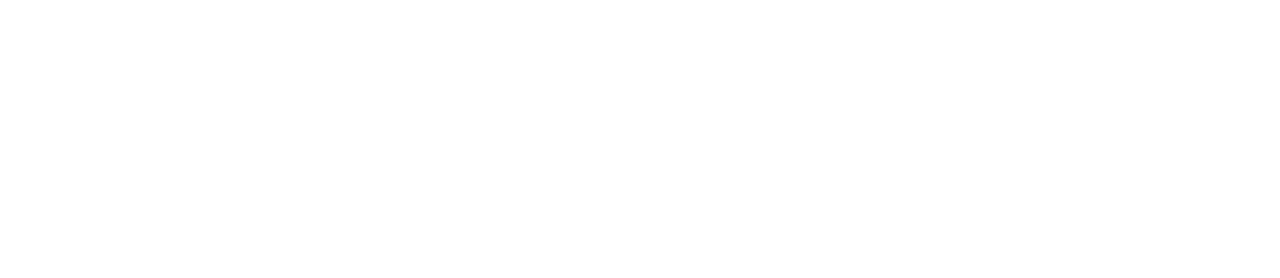
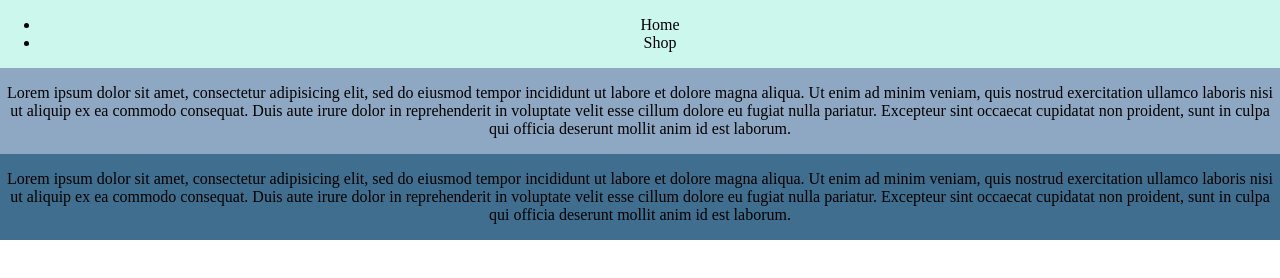
Before and after one commit to cbclark007/HighQualitySurfingWebsite, a plain HTML site: page index.html in a window 1280 px wide. Drawn offline with Linux system fonts and the light colour scheme.

Commit message:
three different color sections

```diff
--- a/index.html
+++ b/index.html
@@ -6,5 +6,36 @@
 </head>
 <body>
 
+<section id="nav">
+	<nav>
+		<ul>
+			<li>Home</li>
+			<li>Shop</li>
+		</ul>
+	</nav>
+</section>
+
+<section id="section1">
+	<p>Lorem ipsum dolor sit amet, consectetur adipisicing elit, sed do eiusmod
+	tempor incididunt ut labore et dolore magna aliqua. Ut enim ad minim veniam,
+	quis nostrud exercitation ullamco laboris nisi ut aliquip ex ea commodo
+	consequat. Duis aute irure dolor in reprehenderit in voluptate velit esse
+	cillum dolore eu fugiat nulla pariatur. Excepteur sint occaecat cupidatat non
+	proident, sunt in culpa qui officia deserunt mollit anim id est laborum.</p>
+</section>
+
+<section id="section2">
+	<p>Lorem ipsum dolor sit amet, consectetur adipisicing elit, sed do eiusmod
+	tempor incididunt ut labore et dolore magna aliqua. Ut enim ad minim veniam,
+	quis nostrud exercitation ullamco laboris nisi ut aliquip ex ea commodo
+	consequat. Duis aute irure dolor in reprehenderit in voluptate velit esse
+	cillum dolore eu fugiat nulla pariatur. Excepteur sint occaecat cupidatat non
+	proident, sunt in culpa qui officia deserunt mollit anim id est laborum.</p>
+</section>
+
+<section id="section3">
+
+</section>
+
 </body>
 </html>
--- a/styles.css
+++ b/styles.css
@@ -1,4 +1,24 @@
 body {
-	margin:none;
-	padding:none;
+	margin:0;
+	padding:0;
 }
+
+section {
+	text-align:center;
+	overflow:auto;
+	padding:0;
+	margin:0;
+	width:100%;
+}
+
+#nav {
+	background-color:#CBF7ED;
+}
+
+#section1 {
+	background-color:#8EA8C3;
+}
+
+#section2 {
+	background-color:#406E8E;
+}
```
